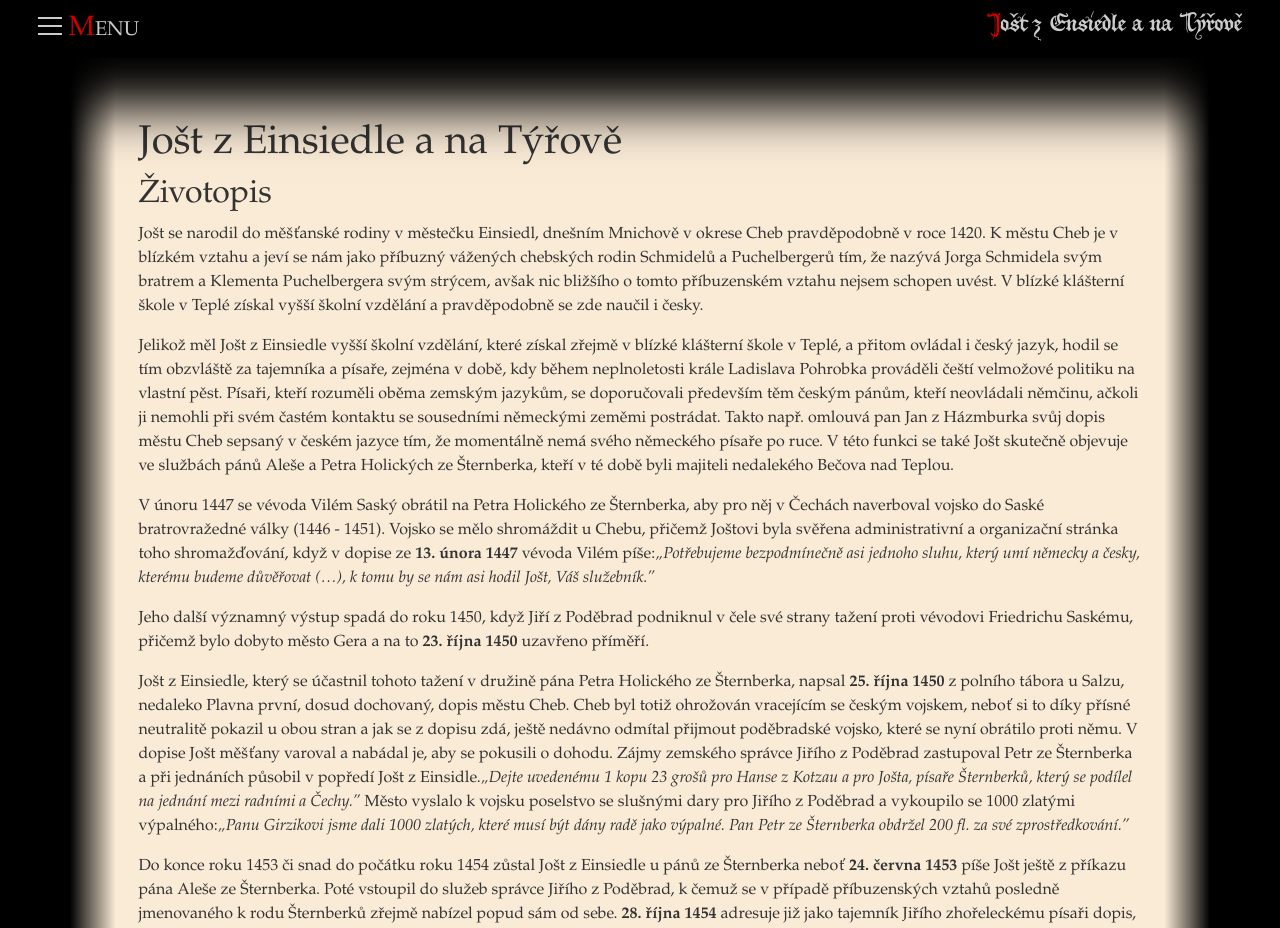
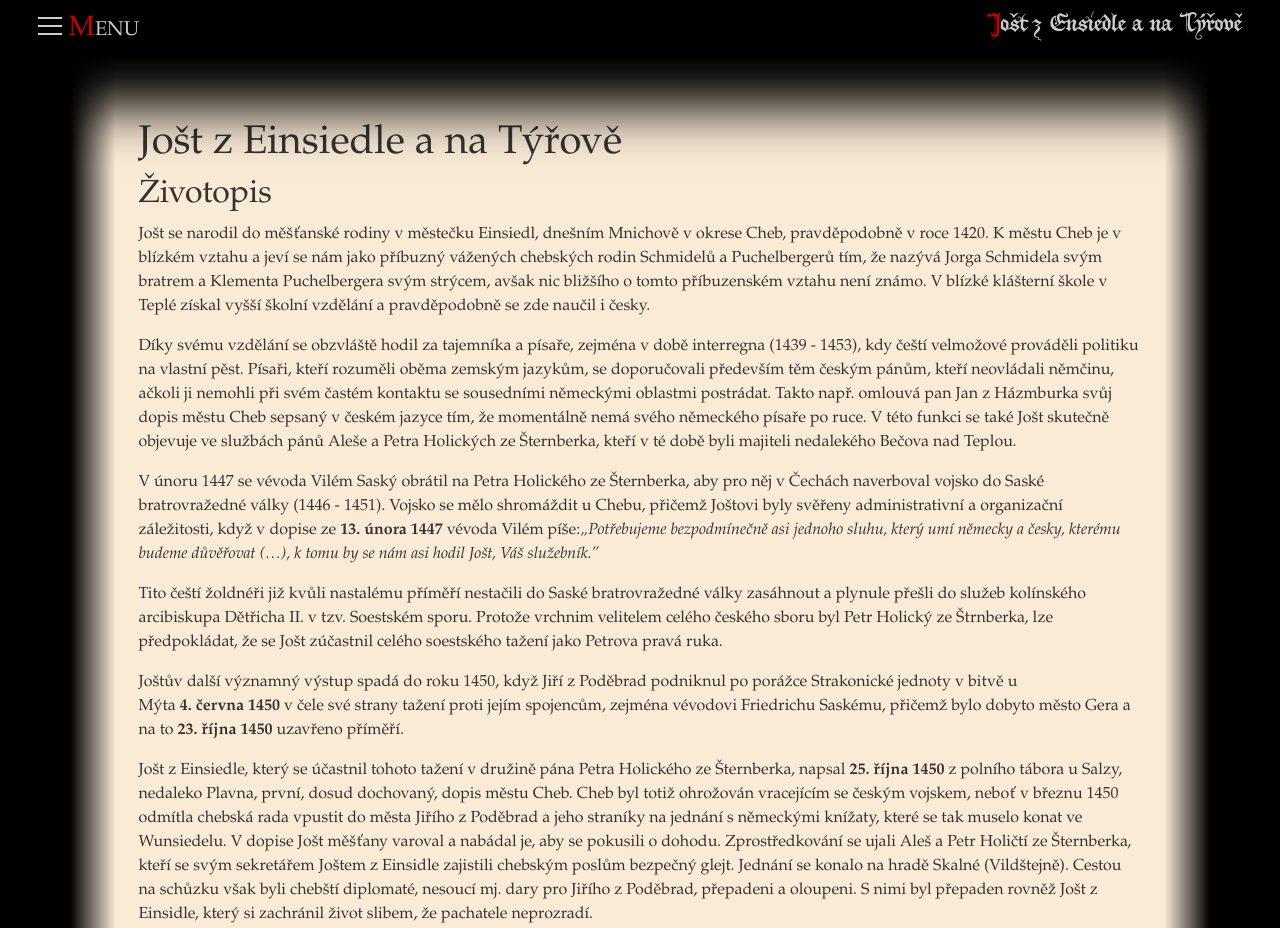
Before and after one commit to claryaldringen/tyrovsti.cz, a Next.js app: page /jost-z-einsidle-a-na-tyrove in a window 1280 px wide. Shown: the top 928 px of the page. Built offline with nearby package versions, Linux system fonts and the light colour scheme.

Commit message:
More informations abou Jobs von Einsiedle added

```diff
--- a/pages/jost-z-einsidle-a-na-tyrove.js
+++ b/pages/jost-z-einsidle-a-na-tyrove.js
@@ -16,24 +16,22 @@ const Page = () => (
           <h2>Životopis</h2>
           <p>
             Jošt se narodil do měšťanské rodiny v městečku Einsiedl, dnešním
-            Mnichově v okrese Cheb pravděpodobně v roce 1420. K městu Cheb je v
+            Mnichově v okrese Cheb, pravděpodobně v roce 1420. K městu Cheb je v
             blízkém vztahu a jeví se nám jako příbuzný vážených chebských rodin
             Schmidelů a Puchelbergerů tím, že nazývá Jorga Schmidela svým
             bratrem a Klementa Puchelbergera svým strýcem, avšak nic bližšího o
-            tomto příbuzenském vztahu nejsem schopen uvést. V blízké klášterní
-            škole v Teplé získal vyšší školní vzdělání a pravděpodobně se zde
-            naučil i česky.
+            tomto příbuzenském vztahu není známo. V blízké klášterní škole v
+            Teplé získal vyšší školní vzdělání a pravděpodobně se zde naučil i
+            česky.
           </p>
           <p>
-            Jelikož měl Jošt z Einsiedle vyšší školní vzdělání, které získal
-            zřejmě v blízké klášterní škole v Teplé, a přitom ovládal i český
-            jazyk, hodil se tím obzvláště za tajemníka a písaře, zejména v době,
-            kdy během neplnoletosti krále Ladislava Pohrobka prováděli čeští
-            velmožové politiku na vlastní pěst. Písaři, kteří rozuměli oběma
+            Díky svému vzdělání se obzvláště hodil za tajemníka a písaře,
+            zejména v době interregna (1439 - 1453), kdy čeští velmožové
+            prováděli politiku na vlastní pěst. Písaři, kteří rozuměli oběma
             zemským jazykům, se doporučovali především těm českým pánům, kteří
             neovládali němčinu, ačkoli ji nemohli při svém častém kontaktu se
-            sousedními německými zeměmi postrádat. Takto např. omlouvá pan Jan z
-            Házmburka svůj dopis městu Cheb sepsaný v českém jazyce tím, že
+            sousedními německými oblastmi postrádat. Takto např. omlouvá pan Jan
+            z Házmburka svůj dopis městu Cheb sepsaný v českém jazyce tím, že
             momentálně nemá svého německého písaře po ruce. V této funkci se
             také Jošt skutečně objevuje ve službách pánů Aleše a Petra Holických
             ze Šternberka, kteří v té době byli majiteli nedalekého Bečova nad
@@ -43,9 +41,9 @@ const Page = () => (
             V únoru 1447 se vévoda Vilém Saský obrátil na Petra Holického ze
             Šternberka, aby pro něj v Čechách naverboval vojsko do Saské
             bratrovražedné války (1446 - 1451). Vojsko se mělo shromáždit u
-            Chebu, přičemž Joštovi byla svěřena administrativní a organizační
-            stránka toho shromažďování, když v dopise ze <b>13. února 1447</b>{' '}
-            vévoda Vilém píše:
+            Chebu, přičemž Joštovi byly svěřeny administrativní a organizační
+            záležitosti, když v dopise ze <b>13. února 1447</b> vévoda Vilém
+            píše:
             <i>
               „Potřebujeme bezpodmínečně asi jednoho sluhu, který umí německy a
               česky, kterému budeme důvěřovat (…), k&nbsp;tomu by se nám asi
@@ -53,33 +51,51 @@ const Page = () => (
             </i>
           </p>
           <p>
-            Jeho další významný výstup spadá do roku 1450, když Jiří z Poděbrad
-            podniknul v čele své strany tažení proti vévodovi Friedrichu
-            Saskému, přičemž bylo dobyto město Gera a na to&nbsp;
-            <b>23. října 1450</b> uzavřeno příměří.
+            Tito čeští žoldnéři již kvůli nastalému příměří nestačili do Saské
+            bratrovražedné války zasáhnout a plynule přešli do služeb kolínského
+            arcibiskupa Dětřicha II. v tzv. Soestském sporu. Protože vrchnim
+            velitelem celého českého sboru byl Petr Holický ze Štrnberka, lze
+            předpokládat, že se Jošt zúčastnil celého soestského tažení jako
+            Petrova pravá ruka.
+          </p>
+          <p>
+            Joštův další významný výstup spadá do roku 1450, když Jiří z
+            Poděbrad podniknul po porážce Strakonické jednoty v bitvě u
+            Mýta&nbsp;<b>4.&nbsp;června&nbsp;1450</b> v čele své strany tažení
+            proti jejím spojencům, zejména vévodovi Friedrichu Saskému, přičemž
+            bylo dobyto město Gera a na to&nbsp;<b>23.&nbsp;října&nbsp;1450</b>{' '}
+            uzavřeno příměří.
           </p>
           <p>
             Jošt z Einsiedle, který se účastnil tohoto tažení v družině pána
             Petra Holického ze Šternberka, napsal&nbsp;
-            <b>25.&nbsp;října&nbsp;1450</b> z polního tábora u Salzu, nedaleko
-            Plavna první, dosud dochovaný, dopis městu Cheb. Cheb byl totiž
-            ohrožován vracejícím se českým vojskem, neboť si to díky přísné
-            neutralitě pokazil u obou stran a jak se z dopisu zdá, ještě nedávno
-            odmítal přijmout poděbradské vojsko, které se nyní obrátilo proti
-            němu. V dopise Jošt měšťany varoval a nabádal je, aby se pokusili o
-            dohodu. Zájmy zemského správce Jiřího z Poděbrad zastupoval Petr ze
-            Šternberka a při jednáních působil v popředí Jošt z Einsidle.
+            <b>25.&nbsp;října&nbsp;1450</b> z polního tábora u Salzy, nedaleko
+            Plavna, první, dosud dochovaný, dopis městu Cheb. Cheb byl totiž
+            ohrožován vracejícím se českým vojskem, neboť v březnu 1450 odmítla
+            chebská rada vpustit do města Jiřího z Poděbrad a jeho straníky na
+            jednání s německými knížaty, které se tak muselo konat ve
+            Wunsiedelu. V dopise Jošt měšťany varoval a nabádal je, aby se
+            pokusili o dohodu. Zprostředkování se ujali Aleš a Petr Holičtí ze
+            Šternberka, kteří se svým sekretářem Joštem z Einsidle zajistili
+            chebským poslům bezpečný glejt. Jednání se konalo na hradě Skalné
+            (Vildštejně). Cestou na schůzku však byli chebští diplomaté, nesoucí
+            mj. dary pro Jiřího z Poděbrad, přepadeni a oloupeni. S nimi byl
+            přepaden rovněž Jošt z Einsidle, který si zachránil život slibem, že
+            pachatele neprozradí.
+          </p>
+          <p>
+            Na základě vildštejnských jednání se město nakonec vykoupilo 1000
+            zlatými výpalného:
+            <i>
+              „Panu Girzikovi (Jiříkovi) jsme dali 1000 zlatých, které musí být
+              dány radou jako výpalné. Pan Petr ze Šternberka obdržel 200 fl. za
+              své zprostředkování.”
+            </i>
+            Rovněž další zprostředkovatelé nezůstali bez odměny:
             <i>
               „Dejte uvedenému 1 kopu 23 grošů pro Hanse z Kotzau a pro Jošta,
               písaře Šternberků, který se podílel na jednání mezi radními a
               Čechy.”
-            </i>{' '}
-            Město vyslalo k vojsku poselstvo se slušnými dary pro Jiřího z
-            Poděbrad a vykoupilo se 1000 zlatými výpalného:
-            <i>
-              „Panu Girzikovi jsme dali 1000 zlatých, které musí být dány radě
-              jako výpalné. Pan Petr ze Šternberka obdržel 200 fl. za své
-              zprostředkování.”
             </i>
           </p>
           <p>
@@ -371,6 +387,10 @@ const Page = () => (
               </i>
               , Paderborn 2004
             </li>
+            <li>
+              <i>Jiří Jánský: Kronika česko-bavorské hranice III</i>, Domažlice
+              2003
+            </li>
           </ul>
         </Col>
       </Row>
```
